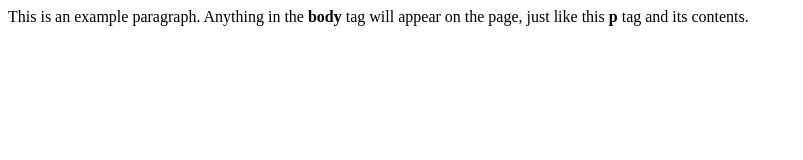
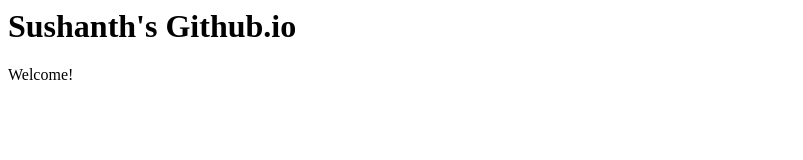
Before and after one commit to sushanthsreenivas/sushanthsreenivas..github.io, a plain HTML site: page index.html in a window 1280 px wide. Shown: the whole page, without its empty margins (0-803 px from the left). Drawn offline with Linux system fonts and the light colour scheme.

Commit message:
Update index.html

```diff
--- a/index.html
+++ b/index.html
@@ -1,4 +1,8 @@
- <title>This is the title of the webpage!</title>
+<html>
+<body>
 
+<h1>Sushanth's Github.io</h1>
+<p>Welcome!</p>
 
-    <p>This is an example paragraph. Anything in the <strong>body</strong> tag will appear on the page, just like this <strong>p</strong> tag and its contents.</p>
+</body>
+</html>
```
